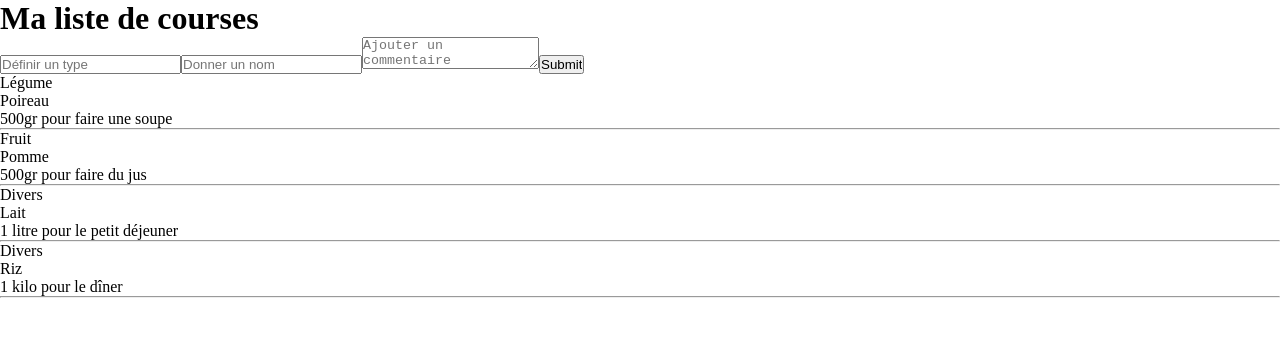
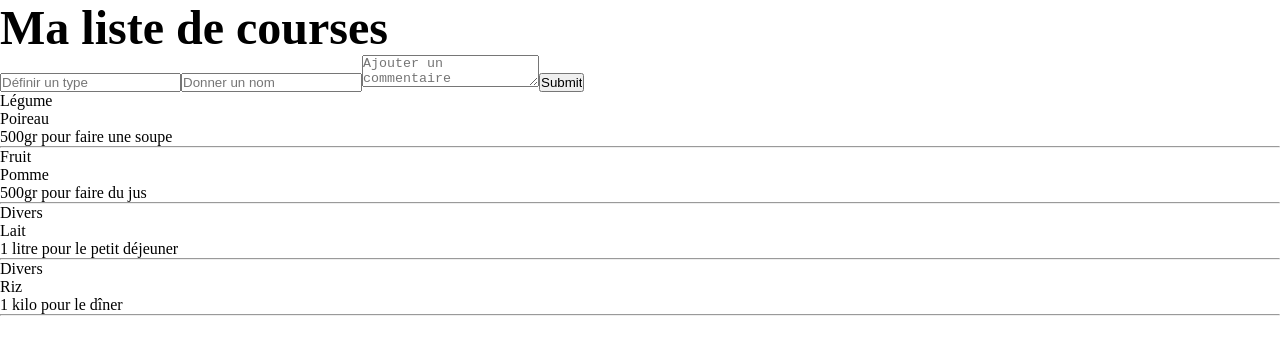
Before and after one commit to bubuStyle/CIFAPgrocery, an Angular app: page / in a window 1280 px wide. Shown: the top 354 px of the page. Built offline with nearby package versions, Linux system fonts and the light colour scheme.

Commit message:
Augmentation de la taille de la balise h1

```diff
--- a/src/styles.css
+++ b/src/styles.css
@@ -6,3 +6,7 @@
     -webkit-box-sizing: border-box;
     box-sizing: border-box;
 }
+
+h1{
+    font-size: 3rem;
+}
```
